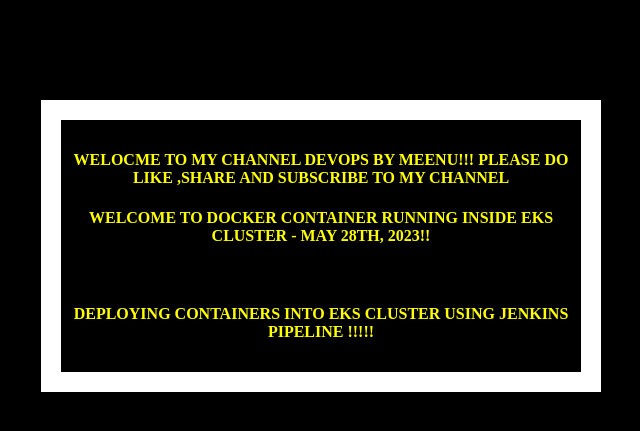
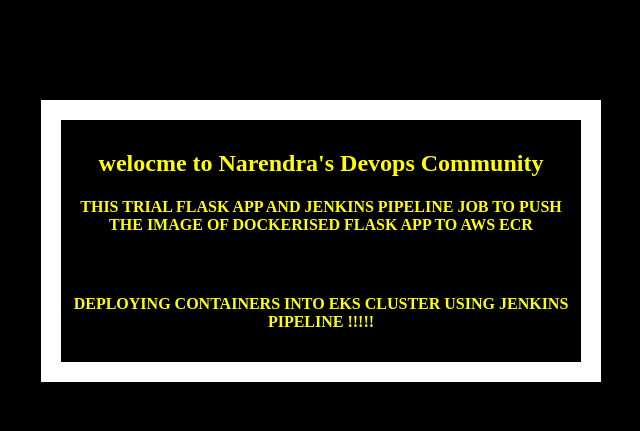
Before and after one commit to Narian318/nn-ECR-Jenkins, a Flask app: page / in a window 1280 px wide. Shown: the top 431 px of the page, without its empty margins (319-959 px from the left). Run offline with Flask 2, Linux system fonts and the light colour scheme.

Commit message:
Update index.html

```diff
--- a/templates/index.html
+++ b/templates/index.html
@@ -19,8 +19,8 @@
   </head>
   <body>
     <div class="container">
-      <h4>welocme to my channel devops by meenu!!! please do like ,share and subscribe to my channel</h4>
-      <h4>Welcome to Docker Container running inside  EKS Cluster - MAY 28th, 2023!!</h4>
+      <h2> welocme to Narendra's Devops Community </h2>
+      <h4>This trial flask app and jenkins pipeline job to push the image of dockerised flask app to AWS ECR</h4>
       <br>
        <h4>Deploying Containers into EkS cluster using Jenkins Pipeline !!!!!</h4>
     </div>
```
